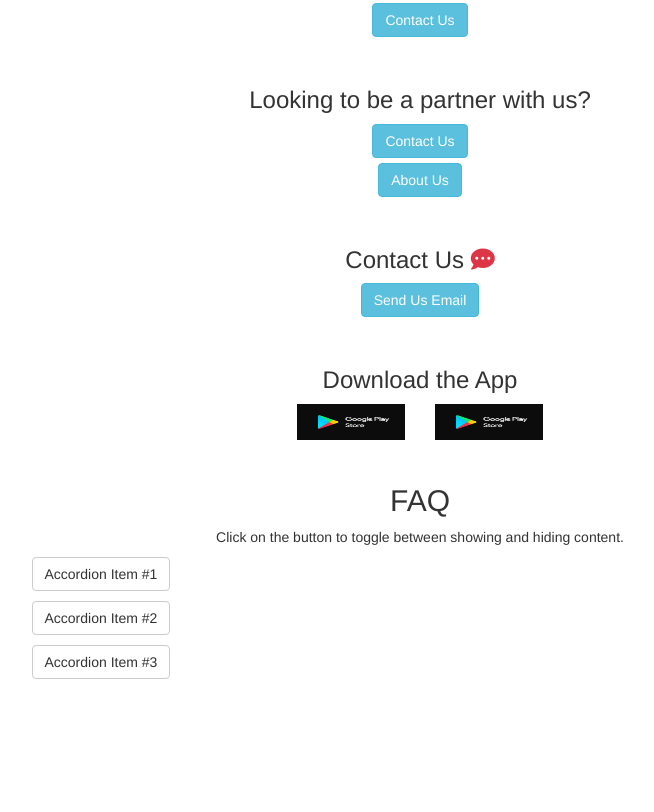
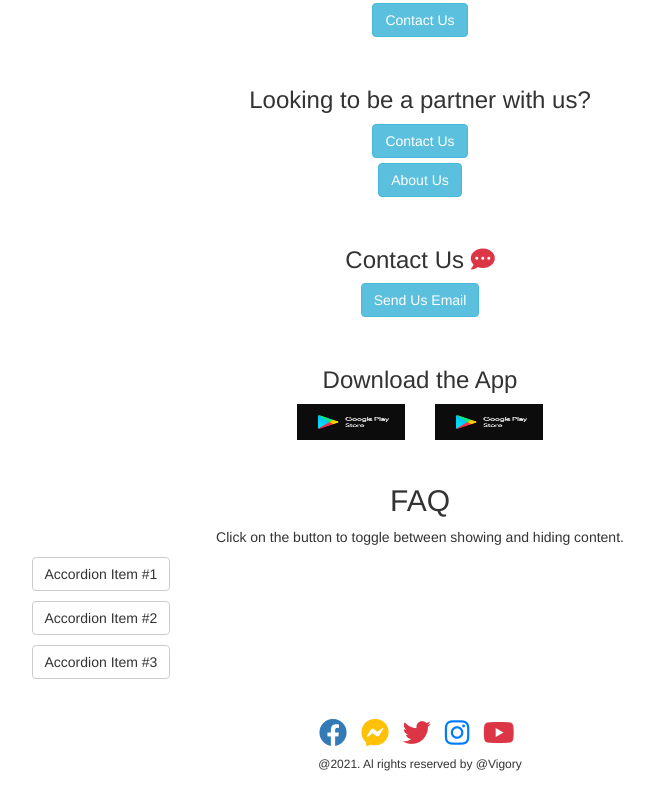
Before and after one commit to akmsajjad/Vigroyweb, a plain HTML site: page index.html in a window 1280 px wide. Shown: the part 2278-3090 px from the top of the page, without its empty margins (220-874 px from the left). Before the commit the page ends 2967 px from the top, so only its background shows below. Drawn offline with nearby package versions, Linux system fonts and the light colour scheme.

Commit message:
all done

```diff
--- a/index.html
+++ b/index.html
@@ -222,6 +222,21 @@
         </div>
           <!-- FAQ part end -->
 
+          <!-- footer part -->
+          <div class="container pt-5 pb-5">
+            <div class="footer-icon ">
+                <a href=""><i class="fab fa-facebook fa-2x pl-3"></i></a>
+                <a href=""><i class="fab fa-facebook-messenger fa-2x pl-3 text-warning "></i> </a>
+                <a href=""><i class="fab fa-twitter fa-2x pl-3 text-danger"></i></a>
+                <a href=""> <i class="fab fa-instagram fa-2x pl-3 text-primary"></i></a>
+                <a href=""><i class="fab fa-youtube fa-2x pl-3 text-danger"></i></a>
+                <h6 class="text-center ">@2021. Al rights reserved by @Vigory</h6>
+
+
+
+
+            </div>
+          </div>
 
 </body>
 </html>
--- a/style.css
+++ b/style.css
@@ -81,3 +81,7 @@
      width: 70%;
      margin: auto;
  }
+ .footer-icon{
+     width: 20%;
+     margin: auto;
+ }
```
